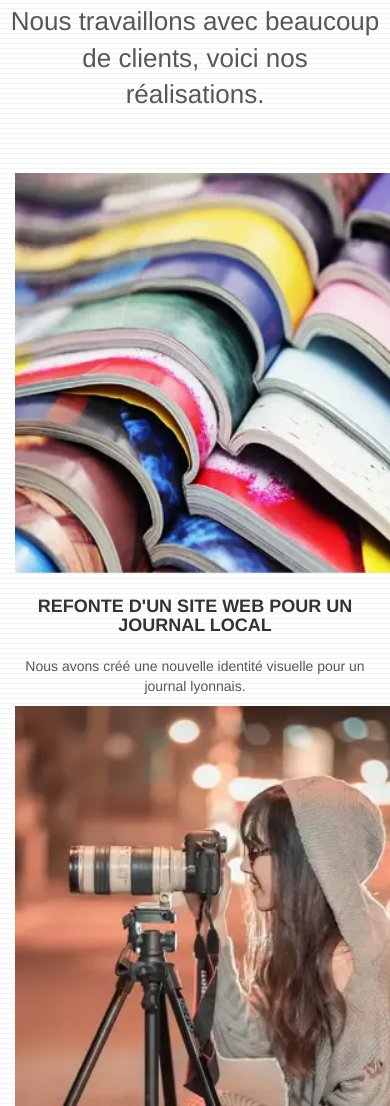
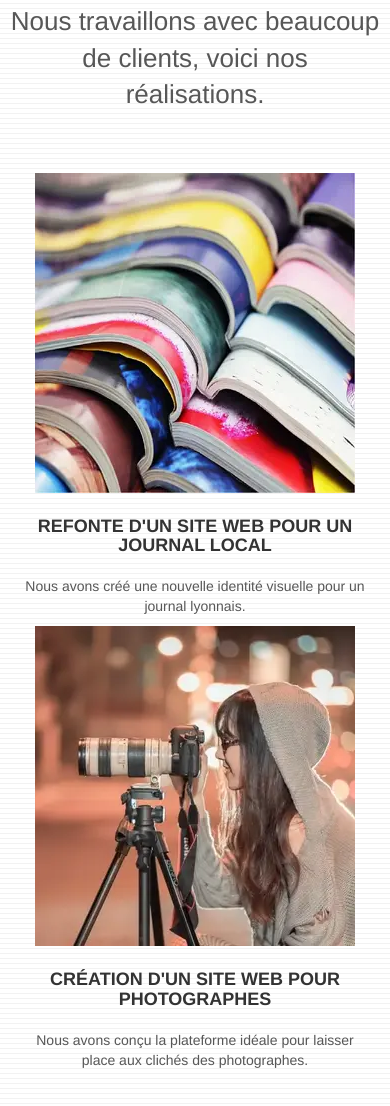
Before and after one commit to shmuel-bitan/p4-, a plain HTML site: page index.html in a window 390 px wide. Shown: the part 2597-3703 px from the top of the page. Drawn offline with Linux system fonts and the light colour scheme.

Commit message:
correction affichage journal photo

```diff
--- a/style.css
+++ b/style.css
@@ -822,7 +822,7 @@ h4 {
 
 .portfolio-thumb {
     margin: auto auto 24px auto;
-    max-width: 400px;
+    width: 320px!important;
 }
 
 .portfolio-row {
@@ -972,8 +972,8 @@ h4 {
         position: relative;
     }
     .portfolio-thumb {
-        width: 400px!important;
-        max-width: 400px!important;
+        width: 320px!important;
+
     }
     h1,
     h2,
```
